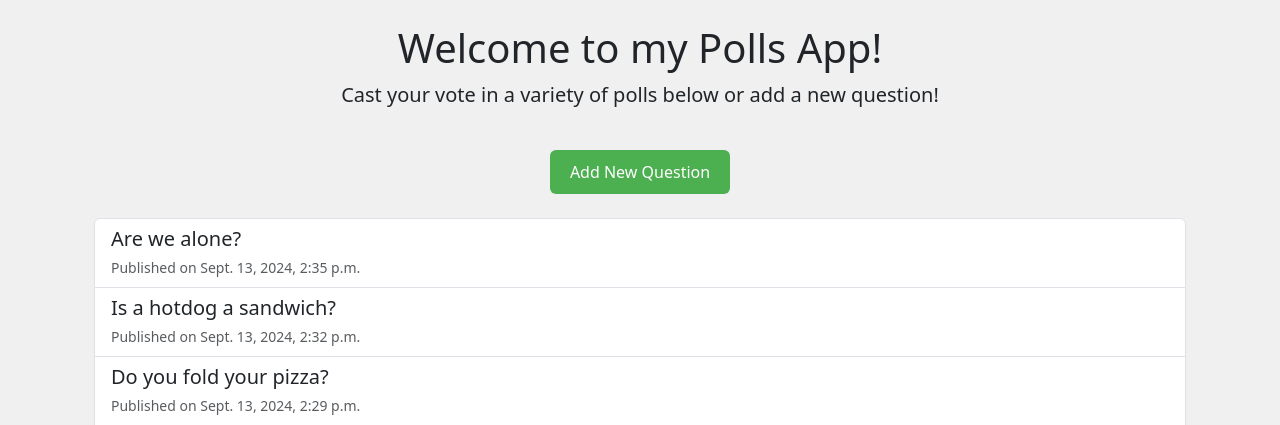
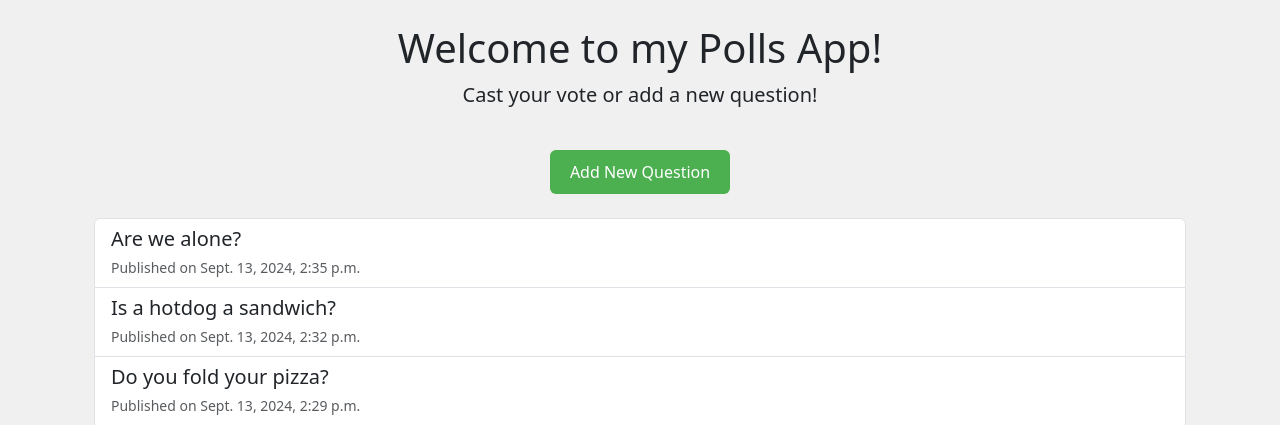
Before and after one commit to mo-austin/web-app-practice, a Django app: page /polls/ in a window 1280 px wide. Shown: the part 56-481 px from the top of the page. Run offline with Django 5.2, Linux system fonts and the light colour scheme; data comes from the database, SQL or seed files in the repository; some libraries are stand-ins or nearby versions.

```diff
--- a/polls/templates/polls/index.html
+++ b/polls/templates/polls/index.html
@@ -10,7 +10,7 @@
     <div class="row mb-4">
         <div class="col">
             <h1 class="text-center">Welcome to my Polls App!</h1>
-            <p class="lead text-center">Cast your vote in a variety of polls below or add a new question!</p>
+            <p class="lead text-center">Cast your vote or add a new question!</p>
         </div>
     </div>
 
```
